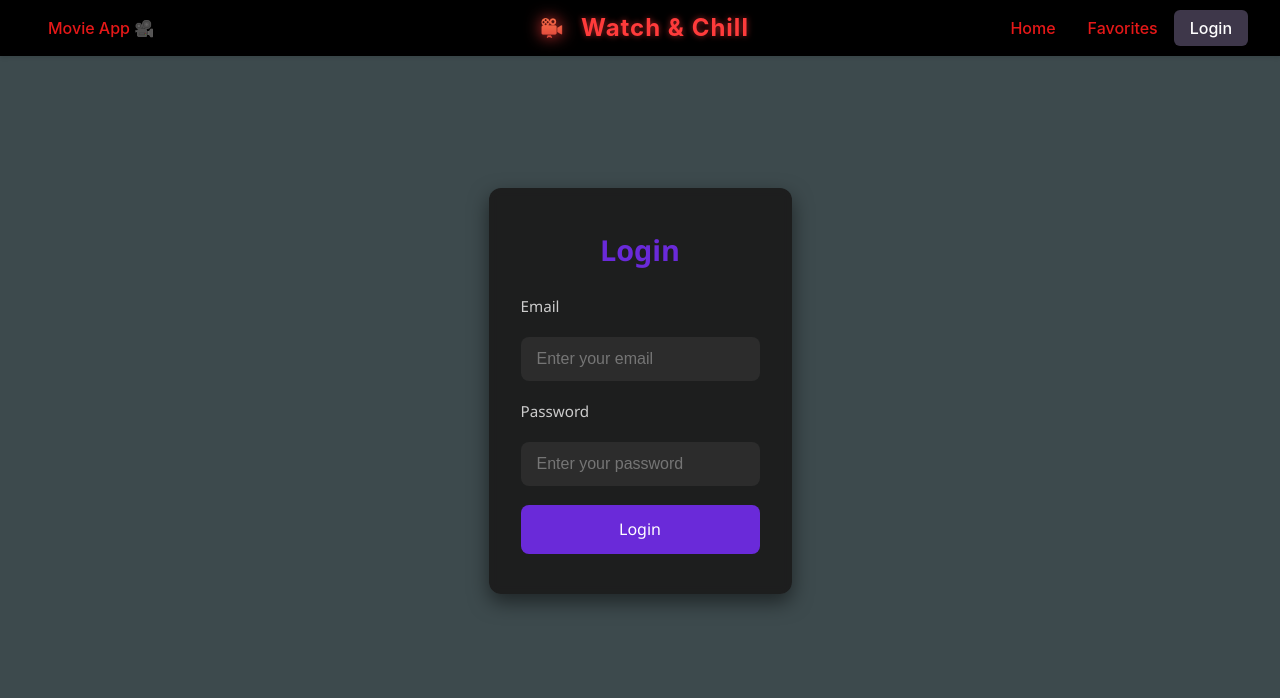
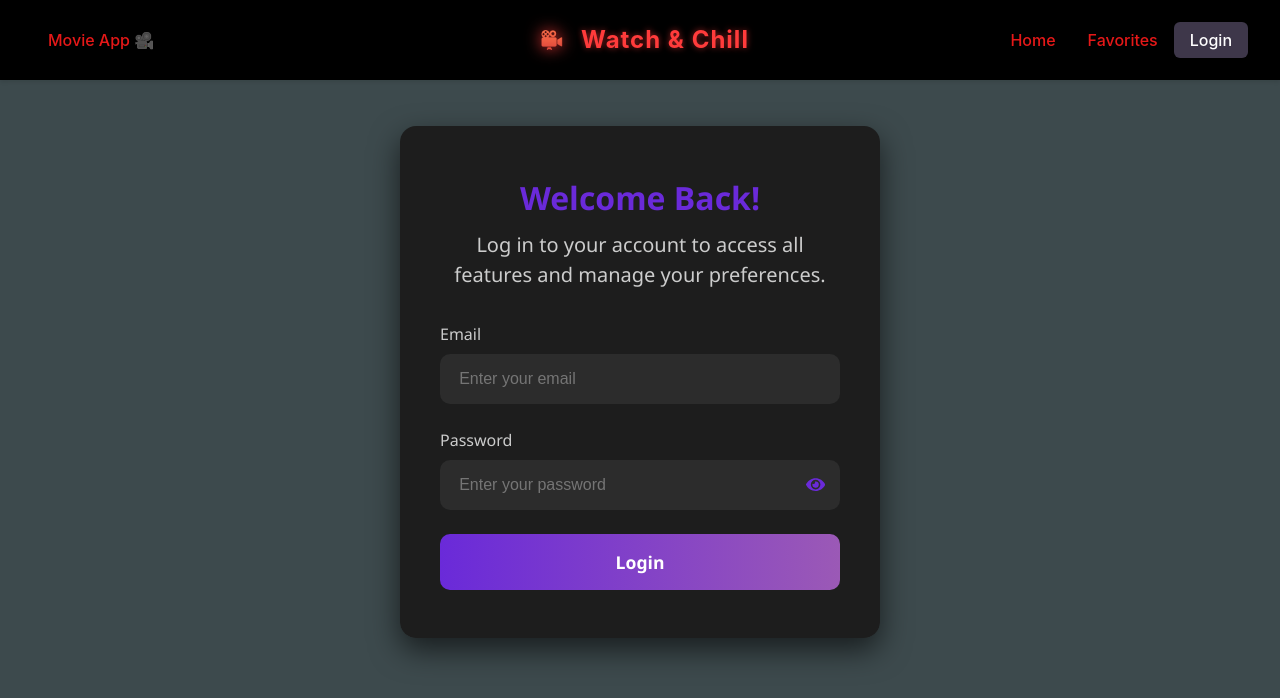
Before and after one commit to Idansulimanov20/Movies-app, a React (Vite) app: page /login in a window 1280 px wide. Shown: the top 698 px of the page. Built offline with nearby package versions, Linux system fonts and the light colour scheme.

Commit message:
style: update CSS for improved layout and aesthetics; enhance Login component with password visibility toggle and validation

```diff
--- a/src/css/App.css
+++ b/src/css/App.css
@@ -1,6 +1,7 @@
 .main-content {
   flex: 1;
   padding: 2rem;
+  padding-top: 1rem;
   box-sizing: border-box;
   width: 100%;
   display: flex;
--- a/src/css/DefaultPage.css
+++ b/src/css/DefaultPage.css
@@ -1,12 +1,11 @@
 .default-page {
   text-align: center;
-  margin-top: 30px; /* ה-div יישב קצת יותר גבוה */
   padding: 2rem;
   color: #fff;
   min-height: 85vh;
   display: flex;
   flex-direction: column;
-  justify-content: flex-start; /* הועלה מעט כלפי מעלה */
+  justify-content: flex-start;
   align-items: center;
   animation: fadeIn 1s ease-in-out;
 }
--- a/src/css/Login.css
+++ b/src/css/Login.css
@@ -1,44 +1,64 @@
 .login-container {
-  max-width: 420px;
-  margin: 100px auto;
-  background: rgba(28, 28, 28, 0.95);
-  padding: 2.5rem 2rem;
-  border-radius: 12px;
+  max-width: 480px;
+  width: 90%;
+  margin: 30px auto;
+  background: rgba(28, 28, 28, 0.97);
+  padding: 3rem 2.5rem;
+  border-radius: 16px;
   color: white;
-  box-shadow: 0 8px 20px rgba(0, 0, 0, 0.5);
+  box-shadow: 0 12px 30px rgba(0, 0, 0, 0.6);
   text-align: center;
-  backdrop-filter: blur(5px);
+  backdrop-filter: blur(6px);
   font-family: "Segoe UI", Tahoma, Geneva, Verdana, sans-serif;
+  transition: all 0.3s ease;
+}
+
+.login-container:hover {
+  transform: scale(1.02);
 }
 
 .login-container h2 {
-  margin-bottom: 1.5rem;
+  margin-bottom: 0.5rem;
   color: #6a2ad9;
-  font-size: 1.8rem;
-  font-weight: 600;
+  font-size: 2rem;
+  font-weight: 700;
+}
+
+.login-subtitle {
+  font-size: 1.25rem;
+  color: #ccc;
+  margin-bottom: 2rem;
 }
 
 .login-form {
   display: flex;
   flex-direction: column;
-  gap: 1.2rem;
+  gap: 1.5rem;
+  text-align: left;
+}
+
+.input-group {
+  display: flex;
+  flex-direction: column;
+  gap: 0.5rem;
 }
 
 .login-form label {
-  text-align: left;
-  font-size: 0.95rem;
+  font-size: 1rem;
   color: #ccc;
 }
 
 .login-form input {
-  padding: 0.8rem 1rem;
+  padding: 1rem 1.2rem;
   border: none;
-  border-radius: 8px;
+  border-radius: 10px;
   outline: none;
   background: #2c2c2c;
   color: white;
   font-size: 1rem;
-  transition: 0.2s;
+  transition: 0.25s;
+  width: 100%;
+  box-sizing: border-box;
 }
 
 .login-form input:focus {
@@ -46,22 +66,38 @@
   background: #333;
 }
 
+/* Password field */
+.password-wrapper {
+  position: relative;
+  display: flex;
+  align-items: center;
+}
+
+.show-password-btn {
+  position: absolute;
+  right: 15px;
+  cursor: pointer;
+  font-size: 1.1rem;
+  color: #6a2ad9;
+  user-select: none;
+}
+
+/* Submit button */
 .login-btn-submit {
-  background-color: #6a2ad9;
+  background: linear-gradient(90deg, #6a2ad9, #9b59b6);
   color: white;
-  padding: 0.85rem;
+  padding: 1rem;
   border: none;
-  border-radius: 8px;
+  border-radius: 10px;
   cursor: pointer;
-  font-size: 1rem;
-  font-weight: 500;
+  font-size: 1.1rem;
+  font-weight: 600;
   transition: all 0.3s ease;
 }
 
 .login-btn-submit:hover {
-  background-color: #4e1ea8;
   transform: translateY(-2px);
-  box-shadow: 0 4px 12px rgba(0, 0, 0, 0.4);
+  box-shadow: 0 6px 16px rgba(106, 42, 217, 0.5);
 }
 
 .login-btn-submit:disabled {
@@ -69,15 +105,14 @@
   cursor: not-allowed;
 }
 
-/* הודעות שגיאה והצלחה */
+/* Error & success messages */
 .login-error,
 .login-success {
-  margin-top: -0.5rem;
-  margin-bottom: 0.5rem;
-  font-size: 0.9rem;
+  font-size: 0.95rem;
   padding: 0.5rem 0.8rem;
-  border-radius: 6px;
+  border-radius: 8px;
   animation: fadeIn 0.4s ease-in-out;
+  text-align: center;
 }
 
 .login-error {
@@ -92,7 +127,6 @@
   border: 1px solid #6a2ad9;
 }
 
-/* אנימציית fadeIn */
 @keyframes fadeIn {
   0% {
     opacity: 0;
@@ -104,9 +138,65 @@
   }
 }
 
-@media (max-width: 500px) {
+@media (max-width: 600px) {
   .login-container {
     margin: 50px 1rem;
     padding: 2rem 1.5rem;
   }
 }
+
+.show-password-btn {
+  position: absolute;
+  right: 15px;
+  cursor: pointer;
+  color: #6a2ad9;
+  font-size: 1.2rem;
+  display: flex;
+  align-items: center;
+  user-select: none;
+}
+
+/* אנימציית Fade In כללית */
+@keyframes fadeIn {
+  0% {
+    opacity: 0;
+    transform: translateY(-10px);
+  }
+  100% {
+    opacity: 1;
+    transform: translateY(0);
+  }
+}
+
+/* הוספת האנימציה על כל הקונטיינר */
+.login-container {
+  max-width: 480px;
+  width: 90%;
+  margin: 30px auto;
+  background: rgba(28, 28, 28, 0.97);
+  padding: 3rem 2.5rem;
+  border-radius: 16px;
+  color: white;
+  box-shadow: 0 12px 30px rgba(0, 0, 0, 0.6);
+  text-align: center;
+  backdrop-filter: blur(6px);
+  font-family: "Segoe UI", Tahoma, Geneva, Verdana, sans-serif;
+  transition: all 0.3s ease;
+
+  animation: fadeIn 0.8s ease forwards; /* הוספת האנימציה */
+}
+
+.input-group,
+.login-btn-submit {
+  animation: fadeIn 0.8s ease forwards;
+  opacity: 0; /* מתחילים מ-0 */
+  animation-delay: 0.3s; /* דיליי קטן לשדה הראשון */
+}
+
+.input-group:nth-child(2) {
+  animation-delay: 0.5s; /* דיליי לשדה השני */
+}
+
+.login-btn-submit {
+  animation-delay: 0.7s; /* דיליי לכפתור */
+}
--- a/src/css/NavBar.css
+++ b/src/css/NavBar.css
@@ -1,11 +1,12 @@
 .navbar {
   background-color: #000000;
-  padding: 1rem 2rem;
+  padding: 1.5rem 2rem; /* הגדלתי את ה-padding האנכי */
   display: flex;
   justify-content: space-between;
   align-items: center;
   box-shadow: 0 2px 4px rgba(0, 0, 0, 0.1);
   position: relative;
+  min-height: 80px; /* גובה מינימלי חדש */
 }
 
 .navbar-brand {
--- a/src/pages/Login.jsx
+++ b/src/pages/Login.jsx
@@ -1,62 +1,93 @@
 import { useState } from "react";
+import { useNavigate } from "react-router-dom";
+import { FaEye, FaEyeSlash } from "react-icons/fa";
 import "../css/Login.css";
 
 function Login() {
   const [email, setEmail] = useState("");
   const [password, setPassword] = useState("");
-  const [error, setError] = useState(""); // הודעת שגיאה
-  const [success, setSuccess] = useState(""); // הודעת הצלחה
-  const [loading, setLoading] = useState(false); // מצב טעינה
+  const [error, setError] = useState("");
+  const [success, setSuccess] = useState("");
+  const [loading, setLoading] = useState(false);
+  const [showPassword, setShowPassword] = useState(false);
+
+  const navigate = useNavigate();
+
+  const emailRegex = /^[^\s@]+@[^\s@]+\.[^\s@]+$/;
 
   const handleSubmit = (e) => {
     e.preventDefault();
     setError("");
     setSuccess("");
 
-    // בדיקה בסיסית של אימייל וסיסמה
-    if (!email.includes("@")) {
-      setError("Please enter a valid email.");
+    if (!emailRegex.test(email)) {
+      setError("Please enter a valid email address");
       return;
     }
+
     if (password.length < 6) {
       setError("Password must be at least 6 characters.");
       return;
     }
 
-    // סימולציה של התחברות
     setLoading(true);
+
     setTimeout(() => {
       setLoading(false);
       setSuccess("Logged in successfully (demo)");
-      console.log("Email:", email, "Password:", password);
+
       setEmail("");
       setPassword("");
+
+      navigate("/home");
     }, 1500);
   };
 
   return (
     <div className="login-container">
-      <h2>Login</h2>
+      <h2>Welcome Back!</h2>
+      <p className="login-subtitle">
+        Log in to your account to access all features and manage your
+        preferences.
+      </p>
+
       <form onSubmit={handleSubmit} className="login-form">
+        <div className="input-group">
           <label>Email</label>
           <input
-          type="email"
+            type="text"
             value={email}
             onChange={(e) => setEmail(e.target.value)}
             placeholder="Enter your email"
             required
           />
+          {error && error.includes("email") && (
+            <p className="login-error">{error}</p>
+          )}
+        </div>
 
+        <div className="input-group">
           <label>Password</label>
+          <div className="password-wrapper">
             <input
-          type="password"
+              type={showPassword ? "text" : "password"}
               value={password}
               onChange={(e) => setPassword(e.target.value)}
               placeholder="Enter your password"
               required
             />
+            <span
+              className="show-password-btn"
+              onClick={() => setShowPassword((prev) => !prev)}
+            >
+              {showPassword ? <FaEyeSlash /> : <FaEye />}
+            </span>
+          </div>
+          {error && error.includes("Password") && (
+            <p className="login-error">{error}</p>
+          )}
+        </div>
 
-        {error && <p className="login-error">{error}</p>}
         {success && <p className="login-success">{success}</p>}
 
         <button type="submit" className="login-btn-submit" disabled={loading}>
```
Lines whose indentation alone changed are shown as unchanged.
